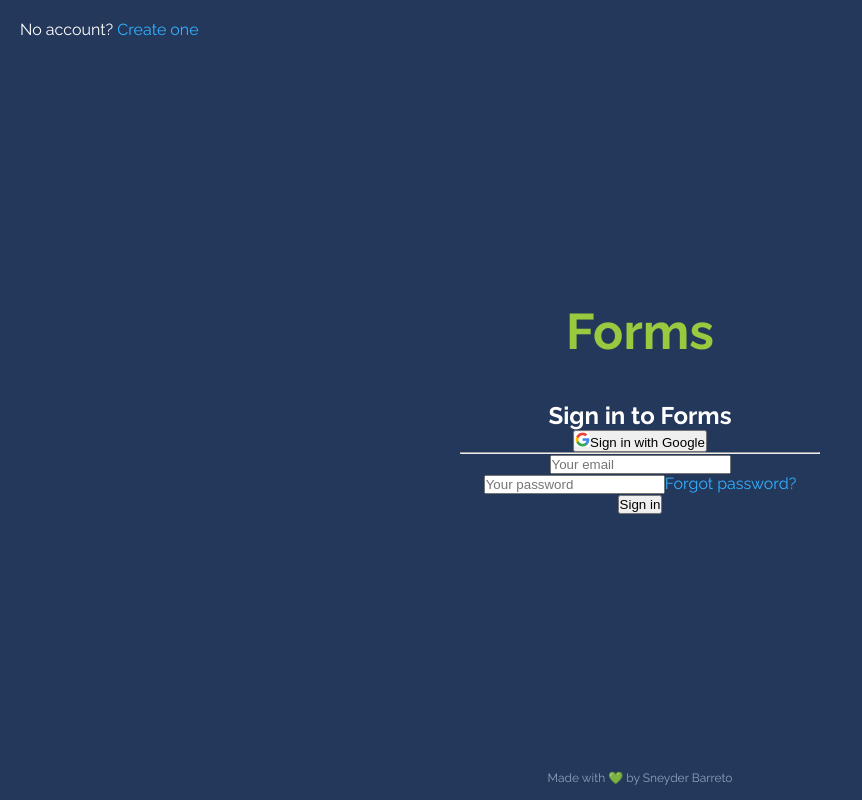
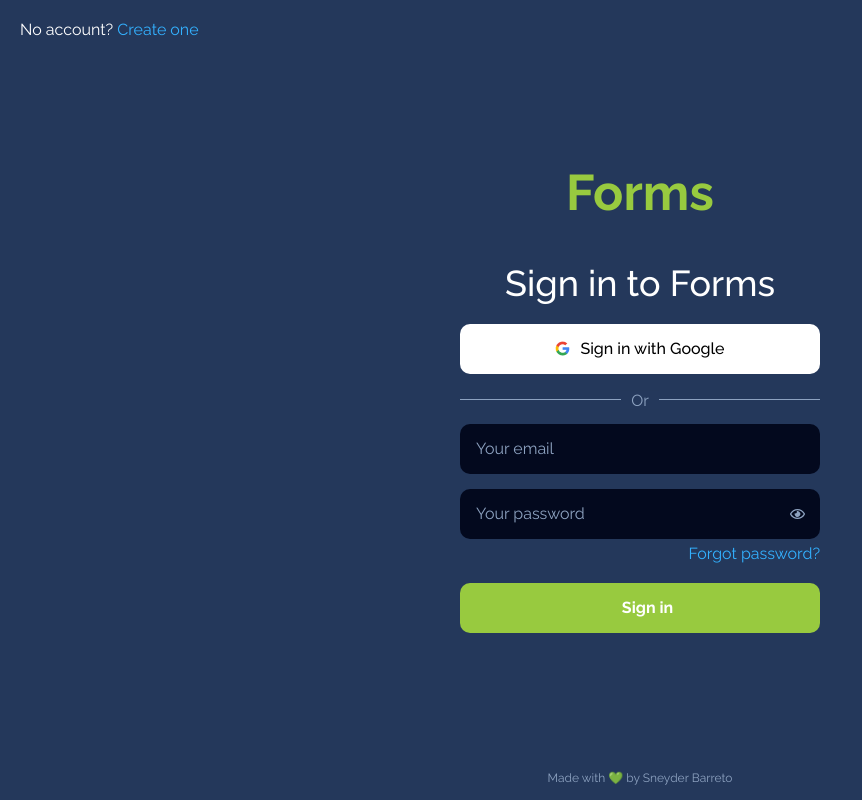
Before and after one commit to sneyderdev/forms, a React app: page /login in a window 1280 px wide. Shown: the whole page, without its empty margins (0-862 px from the left). Built offline with nearby package versions, Linux system fonts and the light colour scheme.

Commit message:
ADD: Login styles and minor style fixes in Header, MainContent

```diff
--- /dev/null
+++ b/src/components/GoogleButton/GoogleButton.styles.js
@@ -0,0 +1,22 @@
+import styled from 'styled-components';
+
+const Button = styled.button`
+  display: flex;
+  width: 100%;
+  height: 50px;
+  align-items: center;
+  justify-content: center;
+  font-weight: 500;
+  border: 0;
+  outline: 0;
+  border-radius: 10px;
+  font-family: ${({ theme }) => theme.font.primary};
+  font-size: ${({ theme }) => theme.sizes.n};
+  background: ${({ theme }) => theme.colors.white};
+
+  img {
+    margin-right: 10px;
+  }
+`;
+
+export default Button;
--- a/src/components/GoogleButton/index.jsx
+++ b/src/components/GoogleButton/index.jsx
@@ -2,13 +2,15 @@
 
 import googleIcon from '@images/google-icon.png';
 
+import Button from './GoogleButton.styles';
+
 const GoogleButton = () => (
   <div>
     <form>
-      <button type="button">
+      <Button type="button">
         <img src={googleIcon} alt="Google" />
         Sign in with Google
-      </button>
+      </Button>
     </form>
   </div>
 );
--- a/src/components/Header/Header.styles.js
+++ b/src/components/Header/Header.styles.js
@@ -1,6 +1,7 @@
 import styled from 'styled-components';
 
 const HeaderContainer = styled.header`
+  margin-bottom: 20px;
   padding: 20px;
 
   a:hover {
--- /dev/null
+++ b/src/components/LoginForm/LoginForm.styles.js
@@ -0,0 +1,34 @@
+import styled from 'styled-components';
+
+import eye from '@images/eye.svg';
+
+const LoginFormContainer = styled.form`
+  text-align: right;
+
+  div {
+    position: relative;
+
+    input {
+      margin-bottom: 0;
+    }
+
+    span {
+      width: 15px;
+      height: 15px;
+      position: absolute;
+      top: calc(50% - 7.5px);
+      right: 15px;
+      background-image: url(${eye});
+      background-repeat: no-repeat;
+      background-position: center;
+      cursor: pointer;
+    }
+  }
+
+  a {
+    display: inline-block;
+    margin: 5px 0 20px;
+  }
+`;
+
+export default LoginFormContainer;
--- a/src/components/LoginForm/index.jsx
+++ b/src/components/LoginForm/index.jsx
@@ -1,16 +1,20 @@
 import React from 'react';
+
+import { Input } from '@shared';
+
+import LoginFormContainer from './LoginForm.styles';
 
 const LoginForm = () => (
   <div>
-    <form>
-      <input type="text" name="email" placeholder="Your email" />
+    <LoginFormContainer>
+      <Input type="text" name="email" placeholder="Your email" />
       <div>
-        <input type="password" name="password" placeholder="Your password" />
+        <Input type="password" name="password" placeholder="Your password" />
         <span />
-        <a href="/">Forgot password?</a>
       </div>
-      <input type="submit" value="Sign in" />
-    </form>
+      <a href="/">Forgot password?</a>
+      <Input type="submit" value="Sign in" />
+    </LoginFormContainer>
   </div>
 );
 
--- a/src/containers/Login/index.jsx
+++ b/src/containers/Login/index.jsx
@@ -2,13 +2,15 @@
 
 import { GoogleButton, LoginForm } from '@components';
 
+import { FormSection } from '@shared';
+
 const Login = () => (
-  <section>
+  <FormSection>
     <h2>Sign in to Forms</h2>
     <GoogleButton />
     <hr />
     <LoginForm />
-  </section>
+  </FormSection>
 );
 
 export default Login;
--- /dev/null
+++ b/src/shared/components/FormSection.js
@@ -0,0 +1,29 @@
+import styled from 'styled-components';
+
+const FormSection = styled.section`
+  h2 {
+    margin-bottom: 20px;
+    font-weight: 500;
+    font-size: ${({ theme }) => theme.sizes.l};
+  }
+
+  hr {
+    margin: 25px 0 5px;
+    border: none;
+    overflow: visible;
+    border-top: 1px solid ${({ theme }) => theme.colors.light};
+    color: ${({ theme }) => theme.colors.light};
+
+    &::after {
+      content: 'Or';
+      display: inline-block;
+      padding: 0 10px;
+      transform: translateY(-50%);
+      font-family: ${({ theme }) => theme.font.primary};
+      font-size: ${({ theme }) => theme.sizes.n};
+      background: ${({ theme }) => theme.colors.secondary};
+    }
+  }
+`;
+
+export default FormSection;
--- /dev/null
+++ b/src/shared/components/Input.js
@@ -0,0 +1,33 @@
+import styled from 'styled-components';
+
+const Input = styled.input`
+  width: 100%;
+  height: 50px;
+  margin-bottom: 15px;
+  padding-left: 15px;
+  border: 1px solid transparent;
+  outline: 0;
+  border-radius: 10px;
+  font-family: ${({ theme }) => theme.font.primary};
+  font-size: ${({ theme }) => theme.sizes.n};
+  color: ${({ theme }) => theme.colors.light};
+  background: ${({ theme }) => theme.colors.tertiary};
+
+  &[type='submit'] {
+    margin-bottom: 0;
+    font-weight: bold;
+    border: 0;
+    color: ${({ theme }) => theme.colors.white};
+    background: ${({ theme }) => theme.colors.primary};
+  }
+
+  &::placeholder {
+    color: ${({ theme }) => theme.colors.light};
+  }
+
+  &:focus {
+    border-color: ${({ theme }) => theme.colors.active};
+  }
+`;
+
+export default Input;
--- a/src/shared/components/MainContent.js
+++ b/src/shared/components/MainContent.js
@@ -2,6 +2,7 @@
 
 const MainContent = styled.main`
   width: 100%;
+  margin-bottom: 40px;
   place-self: center;
   text-align: center;
 
--- a/src/shared/index.js
+++ b/src/shared/index.js
@@ -5,3 +5,5 @@
 export { default as ContentGrid } from './components/ContentGrid';
 export { default as MainContent } from './components/MainContent';
 export { default as Container } from './components/Container';
+export { default as FormSection } from './components/FormSection';
+export { default as Input } from './components/Input';
```
